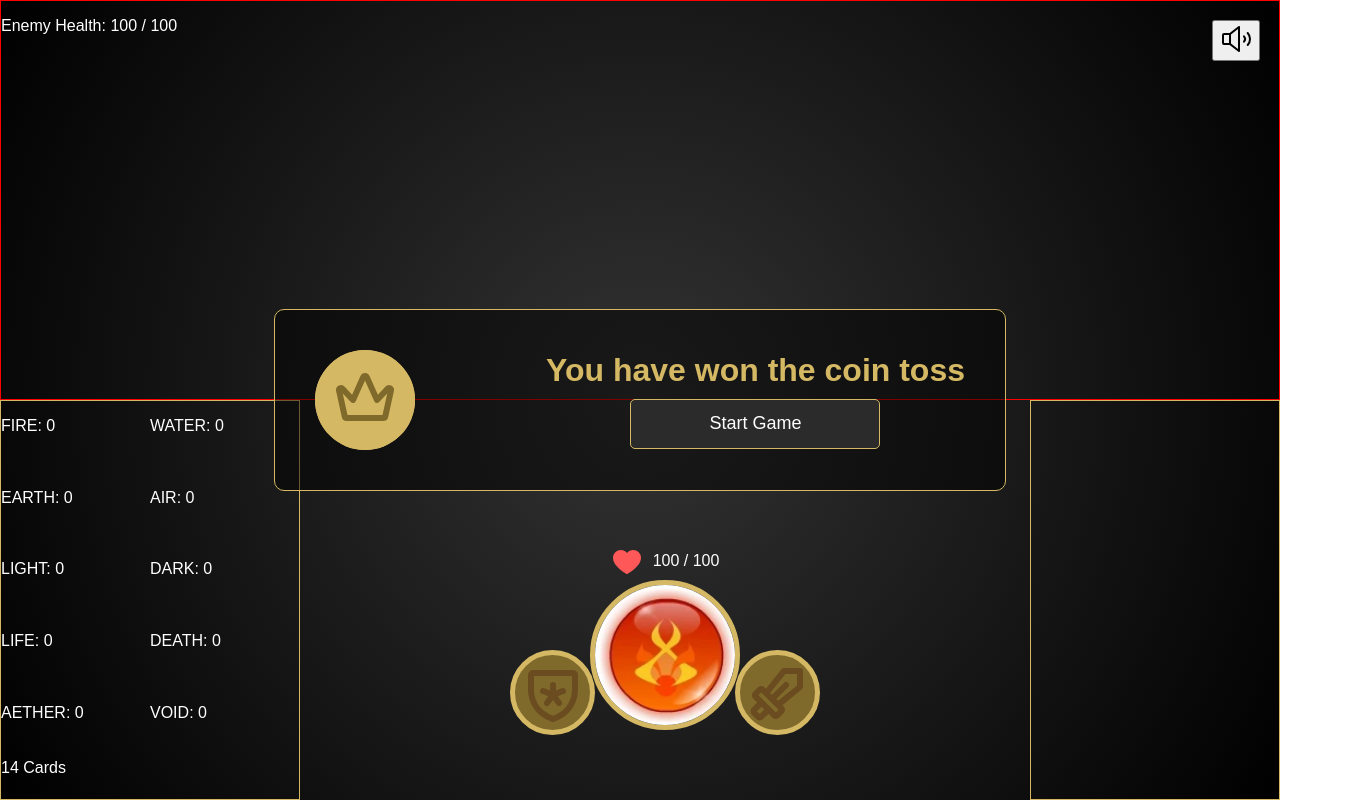
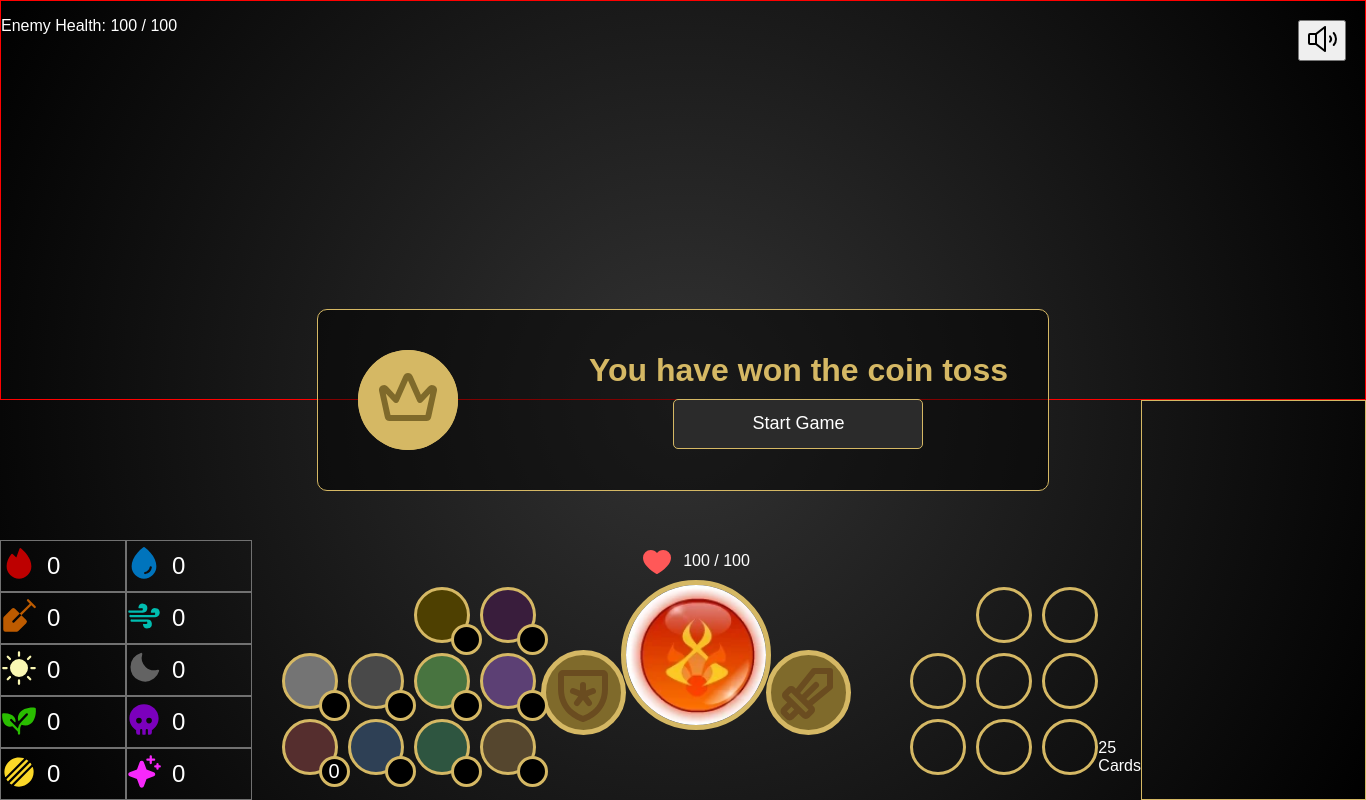
Before and after one commit to minimuscle/aetherbound, a React (Vite) app: page / in a window 1280 px wide. Both pictures are taken after a click on the button "Start New Game". Shown: the whole page, 1366 px wide, since content can reach past the window. Built offline with nearby package versions, Linux system fonts and the light colour scheme; a web font is replaced by a local one; what @pixi/react would draw is missing.

Commit message:
feat: added runes

```diff
--- a/index.html
+++ b/index.html
@@ -2,9 +2,9 @@
 <html lang="en">
   <head>
     <meta charset="UTF-8" />
-    <link rel="icon" type="image/svg+xml" href="/vite.svg" />
+    <link rel="icon" type="image/png" href="/sigil.png" />
     <meta name="viewport" content="width=device-width, initial-scale=1.0" />
-    <title>aetherbound</title>
+    <title>FluxBound</title>
   </head>
   <body>
     <div id="root"></div>
--- a/src/App.scss
+++ b/src/App.scss
@@ -4,17 +4,15 @@
   margin: 0 auto;
   height: 100vh;
   width: 100%;
+  min-width: 1366px;
+  min-height: 720px;
   display: flex;
   flex-direction: column;
   align-items: center;
   justify-content: center;
   position: relative;
   background: hsla(0, 0%, 20%, 1);
-  background: radial-gradient(
-    circle,
-    hsla(0, 0%, 20%, 1) 0%,
-    hsla(0, 0%, 0%, 1) 100%
-  );
+  background: radial-gradient(circle, hsla(0, 0%, 20%, 1) 0%, hsla(0, 0%, 0%, 1) 100%);
 
   &__audio {
     position: absolute;
--- a/src/components/Cards/cards.scss
+++ b/src/components/Cards/cards.scss
@@ -59,3 +59,114 @@
     padding: 20px;
   }
 }
+
+.Runes {
+  display: flex;
+  flex-wrap: wrap-reverse;
+  justify-content: end;
+  gap: 10px;
+
+  &__rune {
+    border: 3px solid #d5b864;
+    height: 50px;
+    width: 50px;
+    border-radius: 100%;
+    position: relative;
+
+    &Number {
+      position: absolute;
+      bottom: -15px;
+      right: -15px;
+      border: 3px solid #d5b864;
+      height: 25px;
+      width: 25px;
+      border-radius: 100%;
+      display: flex;
+      align-items: center;
+      justify-content: center;
+      font-size: 20px;
+      background-color: #000;
+    }
+
+    &.rune {
+      &__fire {
+        background-color: #552e2e;
+
+        &--active {
+          background-color: #f85050;
+        }
+      }
+
+      &__water {
+        background-color: #2e4055;
+
+        &--active {
+          background-color: #50c3f8;
+        }
+      }
+      &__air {
+        background-color: #2e5540;
+
+        &--active {
+          background-color: #c3f8c3;
+        }
+      }
+
+      &__earth {
+        background-color: #55462e;
+
+        &--active {
+          background-color: #b67617;
+        }
+      }
+
+      &__light {
+        background-color: #747474;
+
+        &--active {
+          background-color: #fdffe9;
+        }
+      }
+
+      &__dark {
+        background-color: #494949;
+
+        &--active {
+          background-color: #131313;
+        }
+      }
+
+      &__life {
+        background-color: #487440;
+
+        &--active {
+          background-color: #3b882b;
+        }
+      }
+
+      &__death {
+        background-color: #5c4074;
+
+        &--active {
+          background-color: #8715f2;
+        }
+      }
+
+      &__aether {
+        background-color: #4e4001;
+
+        &--active {
+          background-color: #ffd412;
+        }
+      }
+
+      &__void {
+        background-color: #391d3c;
+
+        &--active {
+          background-color: #c61bd5;
+        }
+      }
+    }
+  }
+}
--- /dev/null
+++ b/src/components/Cards/permanents.tsx
@@ -0,0 +1,26 @@
+import { use } from "react";
+import { GameContext } from "../../pages/Game/utils/context";
+import { CARD_LIBRARY } from "./library";
+
+/**********************************************************************************************************
+ *   COMPONENT START
+ **********************************************************************************************************/
+export const CardPermanents = () => {
+  const {
+    state: { playerField },
+  } = use(GameContext)!;
+  const runeCards = playerField.filter((card) => CARD_LIBRARY[card.id].type === "RUNE");
+
+  return (
+    <div className="Runes">
+      <div className="Runes__rune" />
+      <div className="Runes__rune" />
+      <div className="Runes__rune" />
+      <div className="Runes__rune" />
+      <div className="Runes__rune" />
+      <div className="Runes__rune" />
+      <div className="Runes__rune" />
+      <div className="Runes__rune" />
+    </div>
+  );
+};
--- /dev/null
+++ b/src/components/Cards/runes.tsx
@@ -0,0 +1,60 @@
+import classNames from "classnames";
+import { use } from "react";
+import { GameContext } from "../../pages/Game/utils/context";
+import { CARD_LIBRARY } from "./library";
+
+/**********************************************************************************************************
+ *   COMPONENT START
+ **********************************************************************************************************/
+export const CardRunes = () => {
+  const {
+    state: { playerField },
+  } = use(GameContext)!;
+  const runeCards = playerField.filter((card) => CARD_LIBRARY[card.id].type === "RUNE");
+
+  const fireCards = runeCards.filter((card) => CARD_LIBRARY[card.id].element === "FIRE").length;
+  const waterCards = runeCards.filter((card) => CARD_LIBRARY[card.id].element === "WATER").length;
+  const airCards = runeCards.filter((card) => CARD_LIBRARY[card.id].element === "AIR").length;
+  const earthCards = runeCards.filter((card) => CARD_LIBRARY[card.id].element === "EARTH").length;
+  const lightCards = runeCards.filter((card) => CARD_LIBRARY[card.id].element === "LIGHT").length;
+  const darkCards = runeCards.filter((card) => CARD_LIBRARY[card.id].element === "DARK").length;
+  const lifeCards = runeCards.filter((card) => CARD_LIBRARY[card.id].element === "LIFE").length;
+  const deathCards = runeCards.filter((card) => CARD_LIBRARY[card.id].element === "DEATH").length;
+  const aetherCards = runeCards.filter((card) => CARD_LIBRARY[card.id].element === "AETHER").length;
+  const voidCards = runeCards.filter((card) => CARD_LIBRARY[card.id].element === "VOID").length;
+
+  return (
+    <div className="Runes">
+      <div className={classNames("Runes__rune rune__fire", { "rune__fire--active": fireCards > 0 })}>
+        <div className="Runes__runeNumber">{fireCards}</div>
+      </div>
+      <div className={classNames("Runes__rune rune__water", { "rune__water--active": waterCards > 0 })}>
+        <div className="Runes__runeNumber">{waterCards || ""}</div>
+      </div>
+      <div className={classNames("Runes__rune rune__air", { "rune__air--active": airCards > 0 })}>
+        <div className="Runes__runeNumber">{airCards || ""}</div>
+      </div>
+      <div className={classNames("Runes__rune rune__earth", { "rune__earth--active": earthCards > 0 })}>
+        <div className="Runes__runeNumber">{earthCards || ""}</div>
+      </div>
+      <div className={classNames("Runes__rune rune__light", { "rune__light--active": lightCards > 0 })}>
+        <div className="Runes__runeNumber">{lightCards || ""}</div>
+      </div>
+      <div className={classNames("Runes__rune rune__dark", { "rune__dark--active": darkCards > 0 })}>
+        <div className="Runes__runeNumber">{darkCards || ""}</div>
+      </div>
+      <div className={classNames("Runes__rune rune__life", { "rune__life--active": lifeCards > 0 })}>
+        <div className="Runes__runeNumber">{lifeCards || ""}</div>
+      </div>
+      <div className={classNames("Runes__rune rune__death", { "rune__death--active": deathCards > 0 })}>
+        <div className="Runes__runeNumber">{deathCards || ""}</div>
+      </div>
+      <div className={classNames("Runes__rune rune__aether", { "rune__aether--active": aetherCards > 0 })}>
+        <div className="Runes__runeNumber">{aetherCards || ""}</div>
+      </div>
+      <div className={classNames("Runes__rune rune__void", { "rune__void--active": voidCards > 0 })}>
+        <div className="Runes__runeNumber">{voidCards || ""}</div>
+      </div>
+    </div>
+  );
+};
--- a/src/pages/Game/game.scss
+++ b/src/pages/Game/game.scss
@@ -15,18 +15,16 @@
     &--player {
       // border: 1px solid #d5b864;
       display: grid;
-      grid-template-columns: 300px 1fr 250px;
+      grid-template-columns: 250px 1fr 225px;
     }
 
     .Player {
       &__mana {
-        border: 1px solid #d5b864;
-        display: grid;
-        grid-template-columns: 1fr 1fr;
+        // border: 1px solid #d5b864;
+        align-content: end;
       }
 
       &__area {
-        // border: 1px solid #d5b864;
         display: grid;
         grid-template-rows: 1fr 225px;
       }
@@ -41,7 +39,6 @@
       }
 
       &__field {
-        // border: 1px solid #d5b864;
         display: flex;
         flex-wrap: wrap;
         justify-content: space-around;
@@ -49,16 +46,18 @@
       }
 
       &__main {
-        // border: 1px solid #d5b864;
         display: grid;
-        grid-template-columns: 1fr 350px 1fr;
+        grid-template-columns: 1fr 320px 1fr;
+
+        &Runes,
+        &Permanents {
+          display: flex;
+          align-items: end;
+          margin-bottom: 25px;
+        }
 
         &Runes {
-          // border: 1px solid #d5b864;
-        }
-
-        &Permanents {
-          // border: 1px solid #d5b864;
+          justify-content: end;
         }
       }
 
--- a/src/pages/Game/index.tsx
+++ b/src/pages/Game/index.tsx
@@ -4,9 +4,12 @@ import exampleAttunement from "../../assets/images/exampleAttunement.webp";
 import { Button } from "../../components/Button";
 import { Card } from "../../components/Cards";
 import { CARD_LIBRARY } from "../../components/Cards/library";
+import { CardPermanents } from "../../components/Cards/permanents";
+import { CardRunes } from "../../components/Cards/runes";
 import type { CardNames, Element } from "../../components/Cards/types";
 import { CoinToss } from "./coin";
 import "./game.scss";
+import { ManaSection } from "./mana";
 import { cardDraw } from "./utils/audio";
 import { GameContext } from "./utils/context";
 import { generateRandomPlayer, shuffle } from "./utils/functions";
@@ -27,6 +30,17 @@ const starterDeck: CardNames[] = [
   // "BASE_FIRE_CREATURE_RED_DRAGON",
   // "BASE_FIRE_PERMANENT_RUNE",
 
+  "BASE_FIRE_PERMANENT_RUNE",
+  "BASE_FIRE_PERMANENT_RUNE",
+  "BASE_FIRE_PERMANENT_RUNE",
+  "BASE_FIRE_PERMANENT_RUNE",
+  "BASE_FIRE_PERMANENT_RUNE",
+  "BASE_FIRE_PERMANENT_RUNE",
+  "BASE_FIRE_PERMANENT_RUNE",
+  "BASE_FIRE_PERMANENT_RUNE",
+  "BASE_FIRE_PERMANENT_RUNE",
+  "BASE_FIRE_PERMANENT_RUNE",
+  "BASE_FIRE_PERMANENT_RUNE",
   "BASE_FIRE_PERMANENT_RUNE",
   "BASE_FIRE_PERMANENT_RUNE",
   "BASE_FIRE_PERMANENT_RUNE",
@@ -151,12 +165,7 @@ export const GamePage = () => {
           </div>
           <div className="Game__board--player">
             <div className="Player__mana">
-              {Object.entries(state.mana).map(([type, amount]) => (
-                <p>
-                  {type}: {amount}
-                </p>
-              ))}
-              <div className="Player__cardsTally">{state.playerDeck.length} Cards</div>
+              <ManaSection />
             </div>
             <div className="Player__area">
               <div className="Player__field">
@@ -168,11 +177,7 @@ export const GamePage = () => {
               </div>
               <div className="Player__main">
                 <div className="Player__mainRunes">
-                  {state.playerField
-                    .filter(({ id }) => CARD_LIBRARY[id].type === "RUNE")
-                    .map((card) => (
-                      <Card card={card} isActive key={card.gameCardId} />
-                    ))}
+                  <CardRunes />
                 </div>
                 <div className="Player__stats">
                   <div className="Player__statsShield">
@@ -198,7 +203,10 @@ export const GamePage = () => {
                     <SwordIcon weight="bold" size={64} />
                   </div>
                 </div>
-                <div className="Player__mainPermanents" />
+                <div className="Player__mainPermanents">
+                  <CardPermanents />
+                  <div className="Player__cardsTally">{state.playerDeck.length} Cards</div>
+                </div>
               </div>
             </div>
             <div className="Player__cards">
--- /dev/null
+++ b/src/pages/Game/mana/index.tsx
@@ -0,0 +1,40 @@
+import { BoulesIcon, DropIcon, FireSimpleIcon, MoonIcon, PlantIcon, ShovelIcon, SkullIcon, SparkleIcon, SunIcon, WindIcon } from "@phosphor-icons/react";
+import { use } from "react";
+import type { Element } from "../../../components/Cards/types";
+import { GameContext } from "../utils/context";
+import "./mana.scss";
+
+/**********************************************************************************************************
+ *   COMPONENT START
+ **********************************************************************************************************/
+export const ManaSection = () => {
+  /***** HOOKS *****/
+  const {
+    state: { mana },
+  } = use(GameContext)!;
+
+  const Icons: Record<Element, React.ReactNode> = {
+    FIRE: <FireSimpleIcon size={36} color="#bd0000" weight="fill" />,
+    WATER: <DropIcon size={36} color="#0074bd" weight="fill" />,
+    AIR: <WindIcon size={36} color="#00bdb0" weight="fill" />,
+    EARTH: <ShovelIcon size={36} color="#bd5b00" weight="fill" />,
+    LIFE: <PlantIcon size={36} color="#29bd00" weight="fill" />,
+    DEATH: <SkullIcon size={36} color="#7b00bd" weight="fill" />,
+    LIGHT: <SunIcon size={36} color="#f9f7b3" weight="fill" />,
+    DARK: <MoonIcon size={36} color="#636363" weight="fill" />,
+    AETHER: <BoulesIcon size={36} color="#fbd828" weight="fill" />,
+    VOID: <SparkleIcon size={36} color="#f728fb" weight="fill" />,
+  };
+
+  /***** RENDER *****/
+  return (
+    <div className="Mana">
+      {Object.entries(mana).map(([name, amount]) => (
+        <div className="Mana__item">
+          <div className="Mana__itemIcon">{Icons[name as Element]}</div>
+          <p className="Mana__itemText">{amount}</p>
+        </div>
+      ))}
+    </div>
+  );
+};
--- /dev/null
+++ b/src/pages/Game/mana/mana.scss
@@ -0,0 +1,17 @@
+.Mana {
+  display: grid;
+  grid-template-columns: 1fr 1fr;
+
+  &__item {
+    display: flex;
+    align-items: center;
+    gap: 10px;
+    border: 1px solid rgb(113, 113, 113);
+    width: 100%;
+    height: 50px;
+
+    &Text {
+      font-size: 24px;
+    }
+  }
+}
```
Also changed, not shown: public/sigil.png (added).
